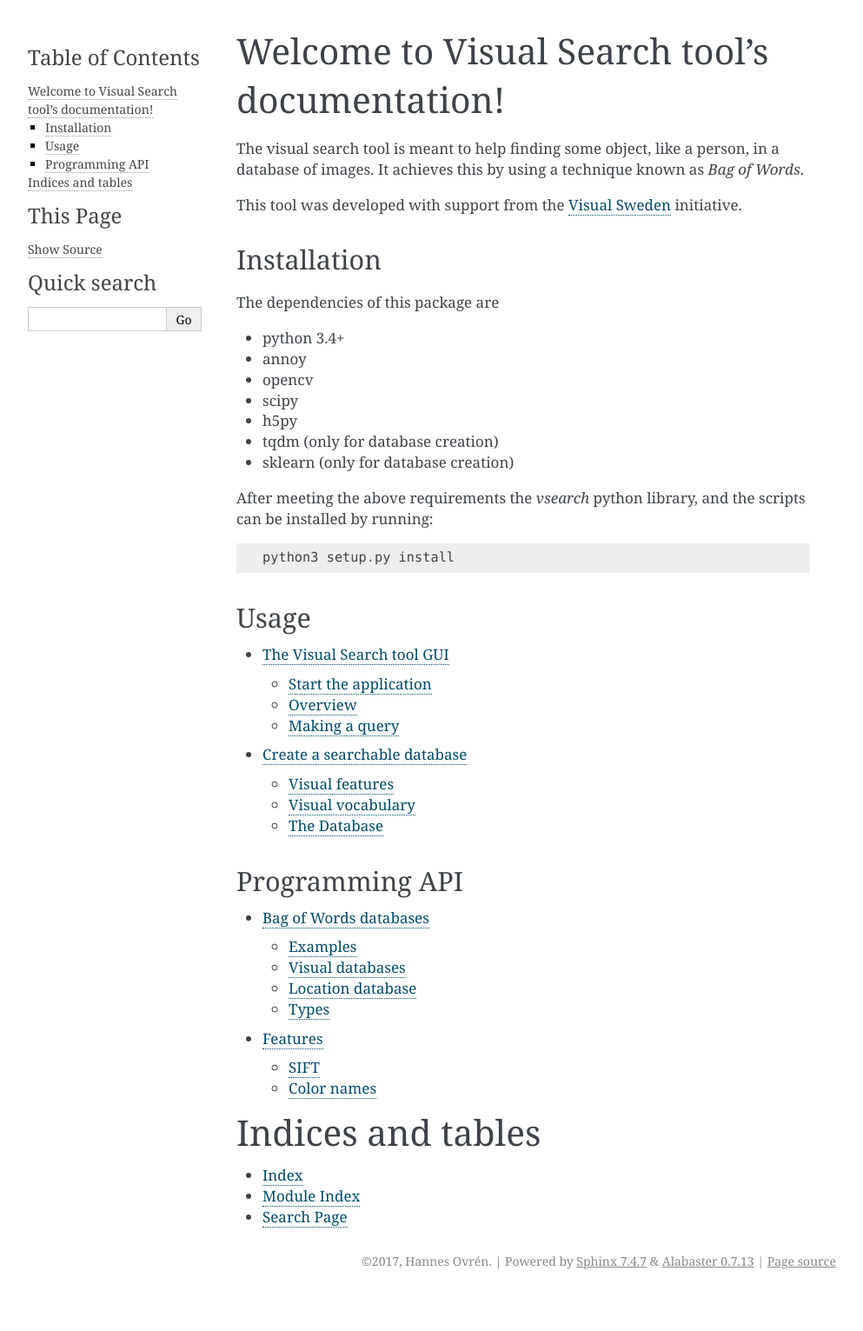
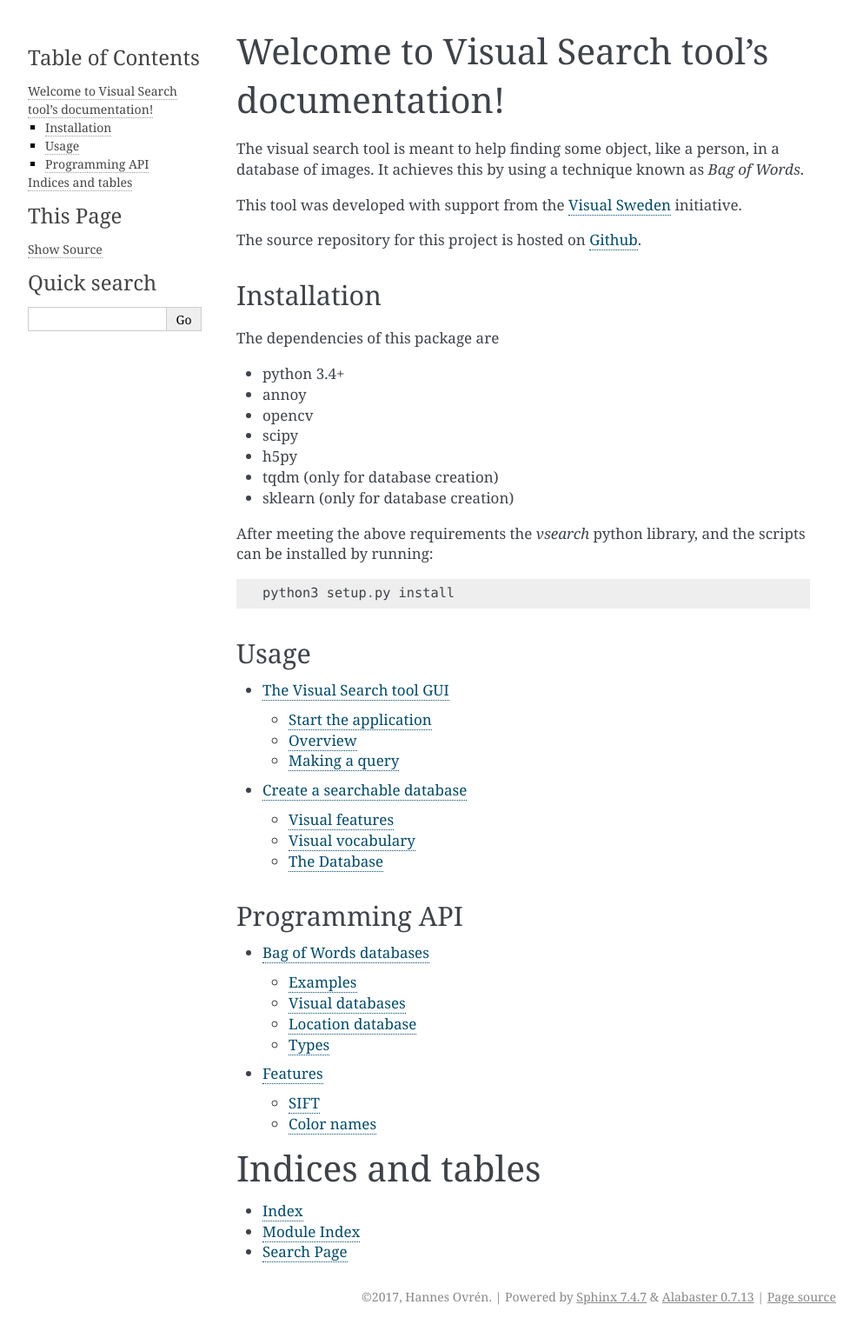
Before and after one commit to hovren/visualsearch, a Sphinx documentation site: the page built from docs/index.rst, in a window 1280 px wide. Shown: the whole page at 87% size, without its empty margins (148-1141 px from the left). Built offline with Sphinx 7.4.7, drawn with Linux system fonts in a browser that asks for light colours; before the commit the page ends 1490 px from its top, so only the background shows below that.

Commit message:
Add Github repo links

```diff
--- a/docs/index.rst
+++ b/docs/index.rst
@@ -11,6 +11,8 @@ in a database of images.
 It achieves this by using a technique known as *Bag of Words*.
 
 This tool was developed with support from the `Visual Sweden <http://visualsweden.se>`_ initiative.
+
+The source repository for this project is hosted on `Github <https://github.com/hovren/visualsearch>`_.
 
 Installation
 ------------------
```
Also changed, not shown: README.md (+2 -0 lines).
